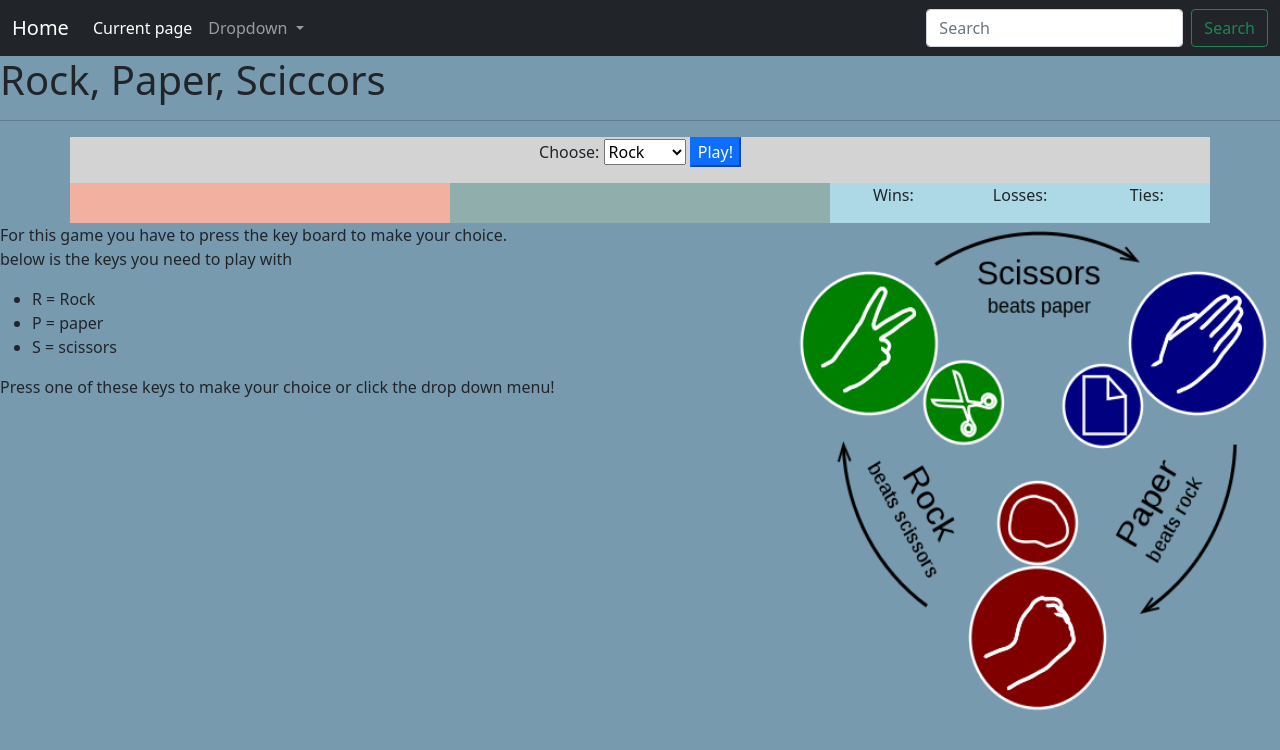
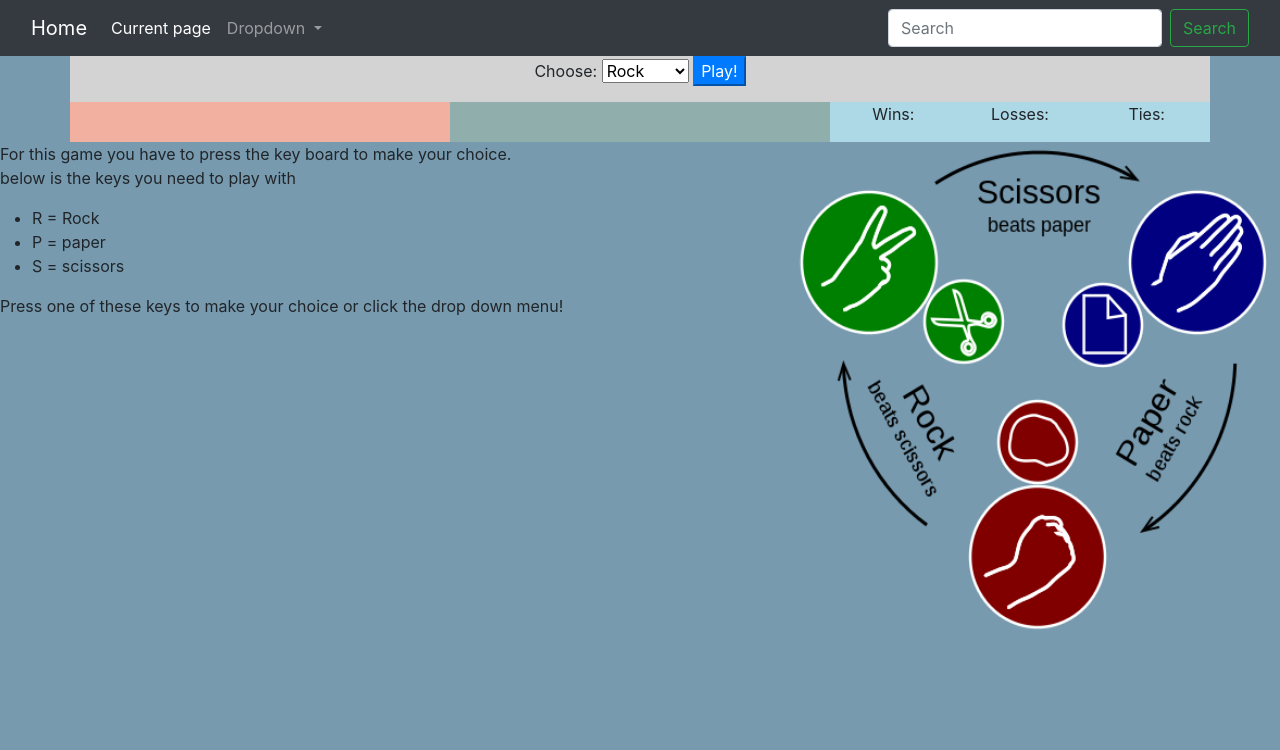
Before and after one commit to Valdemar-Tamez/Website, a plain HTML site: page page2.html in a window 1280 px wide. Drawn offline with nearby package versions, Linux system fonts and the light colour scheme; files whose address does not match are found by name.

Commit message:
Updated Code

```diff
--- a/page2.html
+++ b/page2.html
@@ -7,7 +7,7 @@
                   <meta name="viewport" content="width=device-width, initial-scale=1">
                   <!-- Bootstrap CSS -->
                   <link href="https://cdn.jsdelivr.net/npm/bootstrap@5.1.0/dist/css/bootstrap.min.css" rel="stylesheet" integrity="sha384-KyZXEAg3QhqLMpG8r+8fhAXLRk2vvoC2f3B09zVXn8CA5QIVfZOJ3BCsw2P0p/We" crossorigin="anonymous">
-
+                  <link rel="stylesheet" href="https://stackpath.bootstrapcdn.com/bootstrap/4.5.0/css/bootstrap.min.css" integrity="sha384-9aIt2nRpC12Uk9gS9baDl411NQApFmC26EwAOH8WgZl5MYYxFfc+NcPb1dKGj7Sk" crossorigin="anonymous">
                 </head>
                 <body>
 
@@ -47,10 +47,6 @@
                   </nav>
                   <head>
                  </head>
-
-        <title>Rock, Paper, Scissors</title>
-        <h1>Rock, Paper, Sciccors</h1>
-        <hr>
                  <style>
                    .gray {
                      background-color:lightgray;
@@ -109,8 +105,8 @@
                    </div>
                  </div>
 
-    <script  type="text/javascript">
-          // Create an array that lists out all of the options (Rock, Paper, Scissors).
+                 <script>
+                   // Create an array that lists out all of the options (Rock, Paper, Scissors, Lizard, Spock).
                    var choices = ["rock", "paper", "scissors"];
                    //fill an array with all possible winning combination objects according to the rules of the game
                    var winningCombinations = [
@@ -188,31 +184,27 @@
                      document.getElementById("losses").innerHTML = losses;
                      document.getElementById("ties").innerHTML = ties;
                    };
-          console.log("Ready to play");
-        </script>
 
 
+        // Creates an array that lists out all of the options (Rock, Paper, or Scissors).
+        var computerChoices = ["r", "p", "s"];
 
-      </body>
-
-      <head>
-        <meta charset="UTF-8">
-      </head>
-
-      <body>
-        <script type="text/javascript">
-          var computerChoices = ["r", "p", "s"];
+        // Creating variables to hold the number of wins, losses, and ties. They start at 0.
         var wins = 0;
         var losses = 0;
         var ties = 0;
 
-
+        // This function is run whenever the user presses a key.
         document.onkeyup = function(event) {
 
+          // Determines which key was pressed.
           var userGuess = event.key;
 
+          // Randomly chooses a choice from the options array. This is the Computer's guess.
           var computerGuess = computerChoices[Math.floor(Math.random() * computerChoices.length)];
 
+          // Reworked our code from last step to use "else if" instead of lots of if statements.
+          // This logic determines the outcome of the game (win/loss/tie), and increments the appropriate number
           if ((userGuess === "r") || (userGuess === "p") || (userGuess === "s")) {
 
             if ((userGuess === "r" && computerGuess === "s") ||
@@ -225,14 +217,14 @@
               losses++;
             }
 
+            // Display the user and computer guesses, and wins/losses/ties.
             alert("You chose: " + userGuess + "\nThe computer chose: " + computerGuess)
             alert("wins: " + wins + "\nlosses: " + losses + "\nties: " + ties)
           }
         };
+        console.log("Ready to play");
+      </script>
 
-
-
-        </script>
 
 
               <img src="file:///C:/Users/valta/Desktop/Website/RPS.png"
```
Lines whose indentation alone changed are shown as unchanged.
